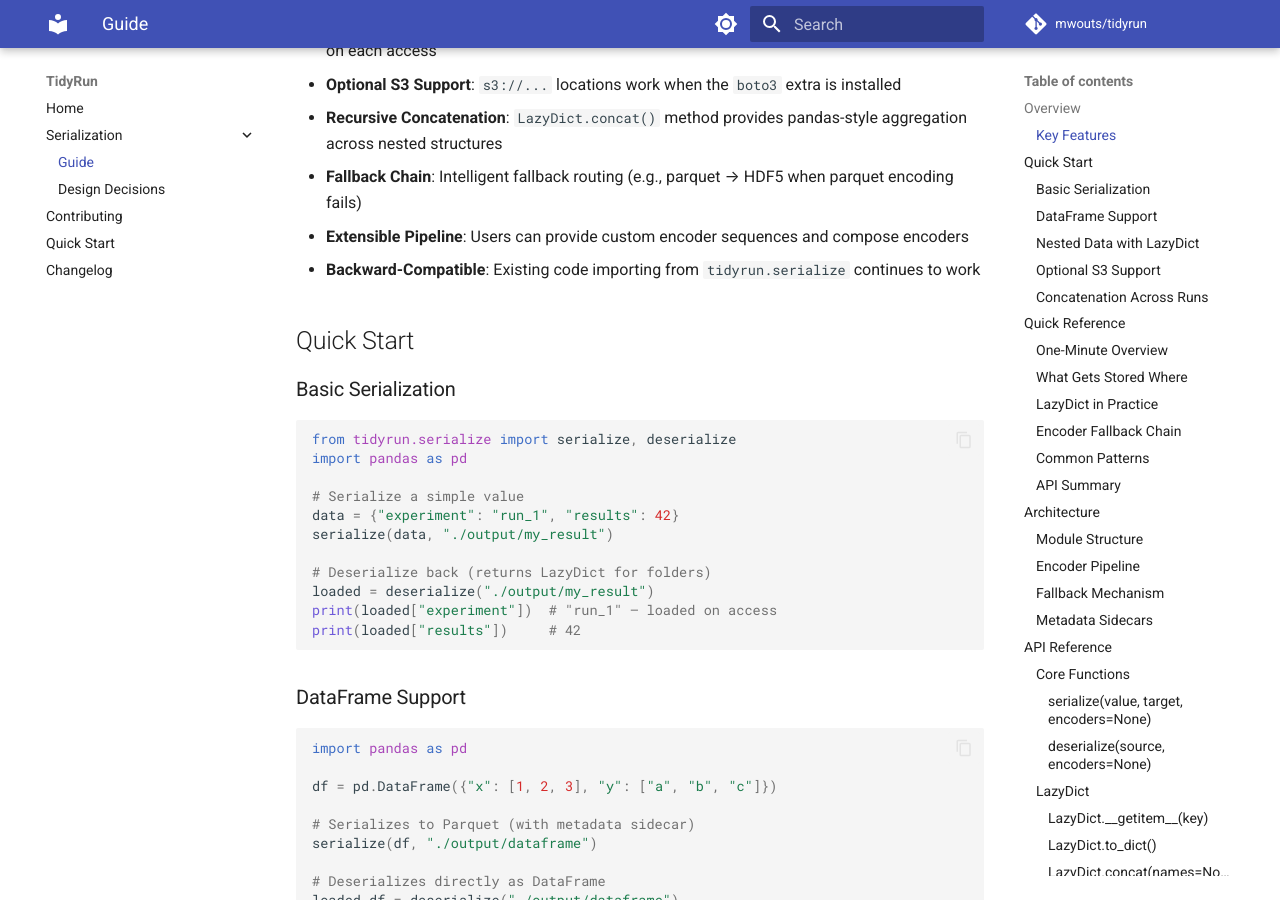
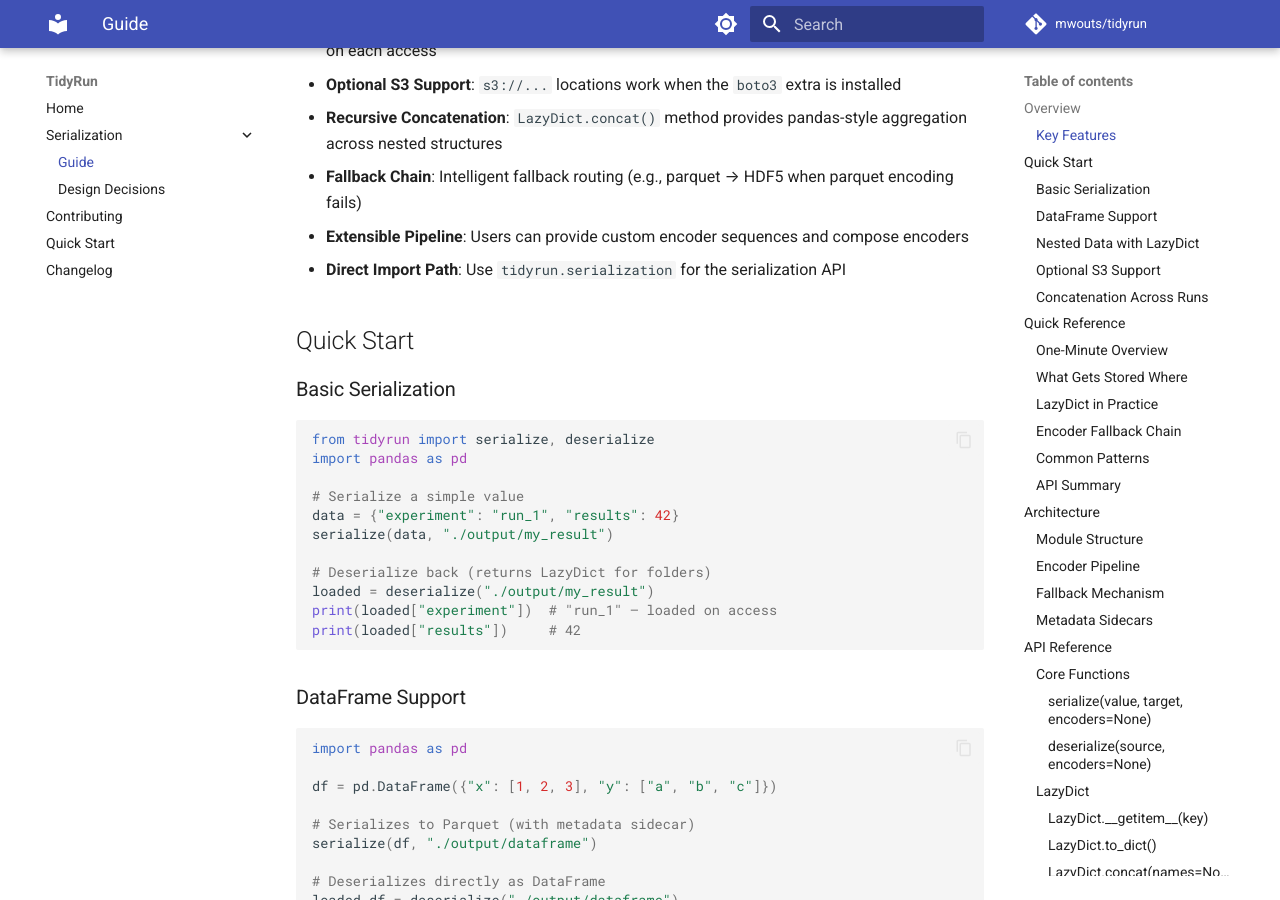
Before and after one commit to mwouts/tidyrun, an MkDocs documentation site: the page built from docs/serialization.md, in a window 1280 px wide and 900 px high, scrolled down 517 px. Built offline with MkDocs 1.6.1 and Material for MkDocs 9.7.7, drawn with Linux system fonts in a browser that asks for light colours; comment, search, counter and statistics services are not loaded; some of the changed text lies outside the part shown.

````diff
--- a/docs/serialization.md
+++ b/docs/serialization.md
@@ -13,14 +13,14 @@ The TidyRun serialization framework provides a comprehensive, extensible system
 - **Recursive Concatenation**: `LazyDict.concat()` method provides pandas-style aggregation across nested structures
 - **Fallback Chain**: Intelligent fallback routing (e.g., parquet → HDF5 when parquet encoding fails)
 - **Extensible Pipeline**: Users can provide custom encoder sequences and compose encoders
-- **Backward-Compatible**: Existing code importing from `tidyrun.serialize` continues to work
+- **Direct Import Path**: Use `tidyrun.serialization` for the serialization API
 
 ## Quick Start
 
 ### Basic Serialization
 
 ```python
-from tidyrun.serialize import serialize, deserialize
+from tidyrun import serialize, deserialize
 import pandas as pd
 
 # Serialize a simple value
@@ -117,7 +117,7 @@ combined = loaded.concat(
 TidyRun serialization provides save/load behavior with automatic format selection:
 
 ```python
-from tidyrun.serialize import serialize, deserialize
+from tidyrun import serialize, deserialize
 
 serialize({"df": my_dataframe, "config": settings}, "./output/result")
 
@@ -399,7 +399,7 @@ Returns the default 6-encoder pipeline in priority order.
 Raised when serialization fails (e.g., no encoder matches the value type).
 
 ```python
-from tidyrun.serialize import TidyRunSerializationError
+from tidyrun.serialization import TidyRunSerializationError
 
 try:
     serialize(some_unsupported_type(), "./output")
@@ -412,7 +412,7 @@ except TidyRunSerializationError as e:
 Raised when deserialization fails (e.g., missing metadata, invalid format).
 
 ```python
-from tidyrun.serialize import TidyRunDeserializationError
+from tidyrun.serialization import TidyRunDeserializationError
 
 try:
     deserialize("./invalid_path")
@@ -463,7 +463,7 @@ original = decode_key("42")       # 42
 To add support for a custom type:
 
 ```python
-from tidyrun.serialize import EncoderSpec, serialize
+from tidyrun.serialization import EncoderSpec, serialize
 
 def is_my_type(value):
     return isinstance(value, MyType)
@@ -484,7 +484,7 @@ my_encoder = EncoderSpec(
 )
 
 # Use custom encoder
-from tidyrun.serialize import default_encoders
+from tidyrun.serialization import default_encoders
 
 custom_pipeline = (my_encoder,) + default_encoders()
 serialize(my_value, "./output", encoders=custom_pipeline)
@@ -495,7 +495,7 @@ serialize(my_value, "./output", encoders=custom_pipeline)
 To override the default pipeline order:
 
 ```python
-from tidyrun.serialize import default_encoders, EncoderSpec
+from tidyrun.serialization import default_encoders, EncoderSpec
 
 # Reorder: put HDF5 before Parquet
 encoders = default_encoders()
@@ -576,7 +576,7 @@ Key test modules:
 
 ```python
 import pandas as pd
-from tidyrun.serialize import serialize, deserialize
+from tidyrun import serialize, deserialize
 
 # After running an experiment
 results = {
--- a/src/tidyrun/__init__.py
+++ b/src/tidyrun/__init__.py
@@ -1,7 +1,11 @@
 from importlib.metadata import version
+from .serialization import LazyDict, deserialize, serialize
 
 __version__ = version("tidyrun")
 
 __all__ = [
     "__version__",
+    "LazyDict",
+    "deserialize",
+    "serialize",
 ]
````
Also changed, not shown: CHANGELOG.md (+14 -0 lines), README.md (+1 -1 lines), docs/design-decisions.md (+5 -7 lines), docs/index.md (+2 -2 lines), docs/quick_start.md (+1 -1 lines), pyproject.toml (+5 -2 lines), 8 other files.
